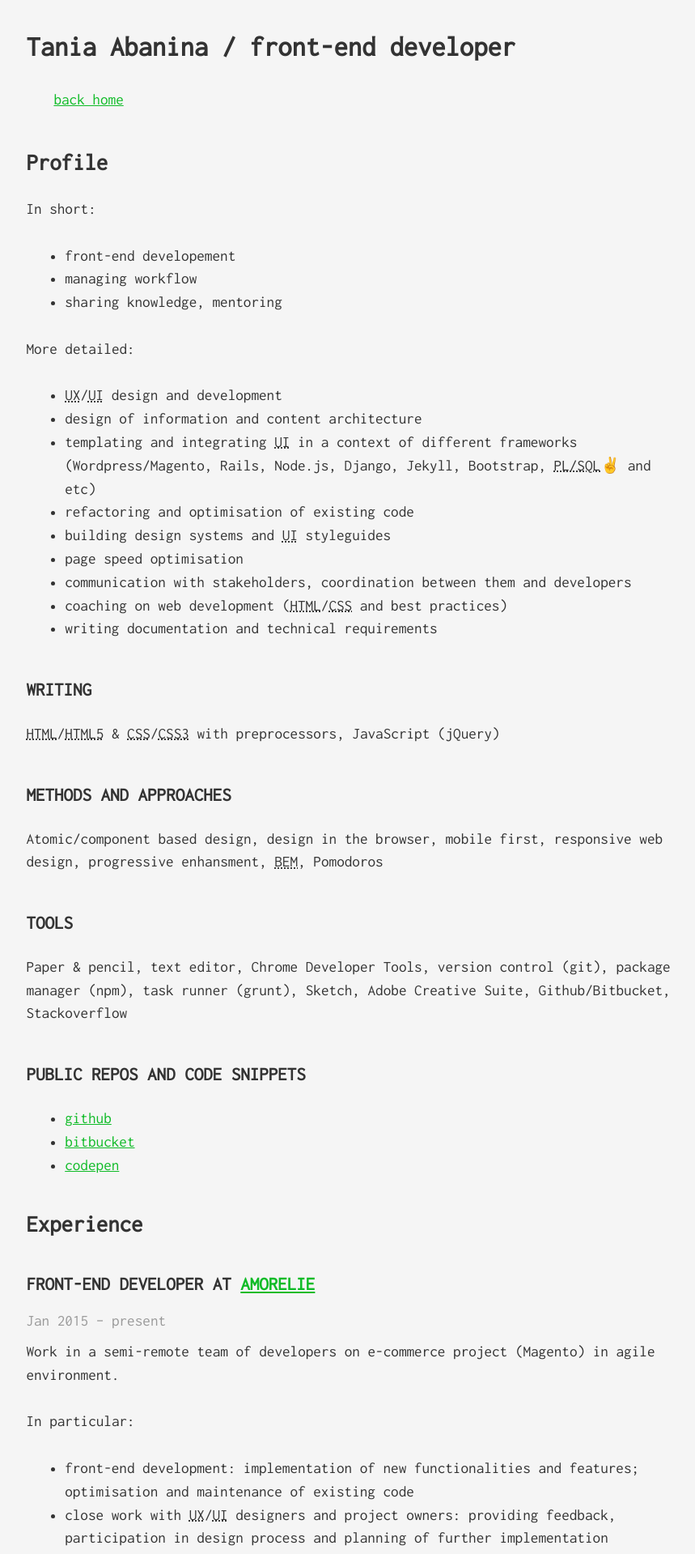
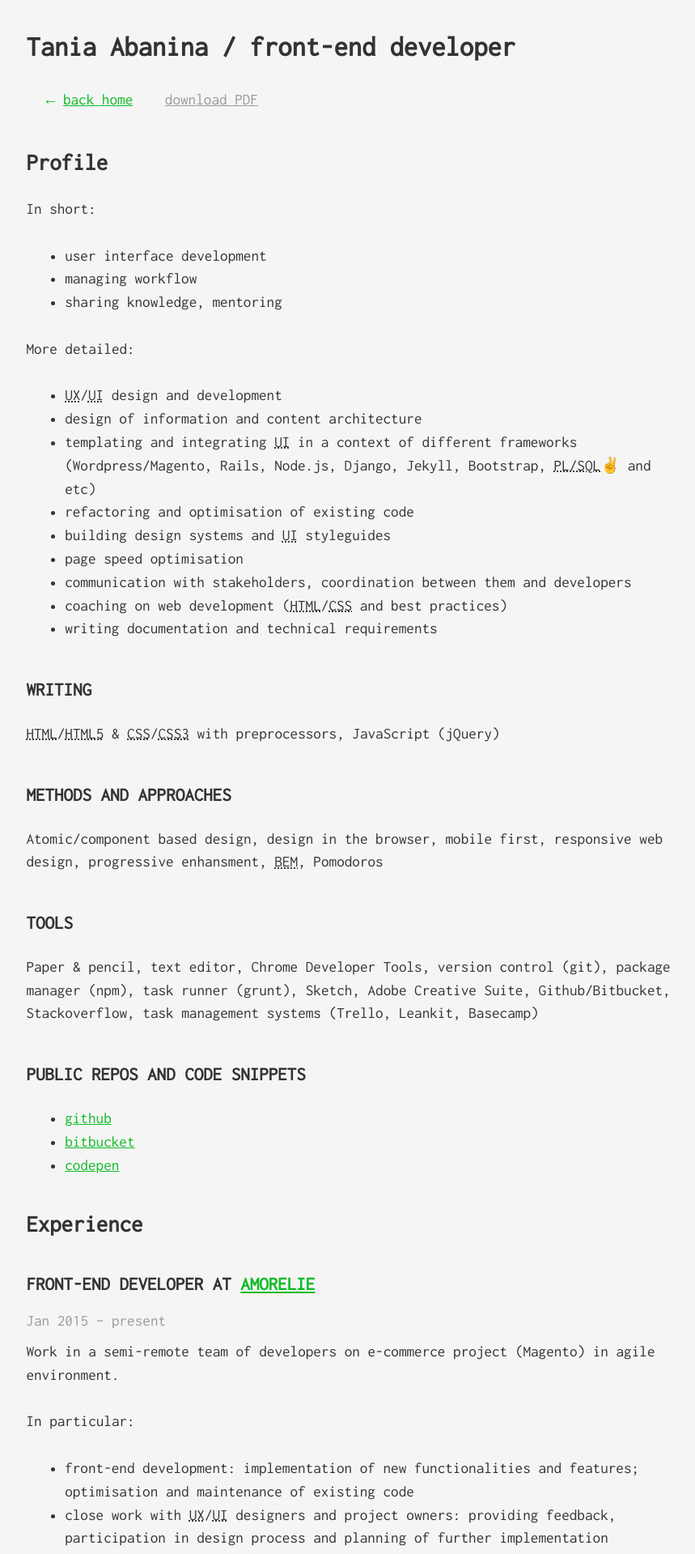
Before and after one commit to tataata/taniaabanina.com, a Jekyll site: the page built from resume.md, in a window 1280 px wide. Shown: the top 1919 px of the page at 81% size, without its empty margins (6-865 px from the left). Built offline with Jekyll 4.4.1, drawn with Linux system fonts in a browser that asks for light colours.

Commit message:
update copy, add pdf and link to it

```diff
--- a/css/screen.css
+++ b/css/screen.css
@@ -66,6 +66,10 @@ body {
 a {
   text-decoration: underline;
   color: #0fbb27; }
+  a:hover, a:focus {
+    color: #0c9a20; }
+  a:active {
+    color: #097418; }
 
 ::-moz-selection {
   background-color: #d6dbe1;
@@ -100,27 +104,31 @@ main {
 header {
   padding: 0 60px 0 0; }
 
-nav {
-  	/*position: fixed;
-  	z-index: 1;
-  	top: 24vh;
-  	left: 0;
-  */
-  	/*@media (min-width: 720px) {
-  		left: 80vw;
-  		right: auto;
-  	}
-
-  	@media (min-width: 1025px) {
-  		left: 800px;
-  	}*/ }
-  nav ul,
-  nav ul li {
-    padding: 0;
-    list-style: none; }
-  nav a {
+nav ul,
+nav ul li {
+  padding: 0;
+  list-style: none; }
+nav li {
+  display: inline-block; }
+nav a {
+  display: inline-block;
+  padding: 5px 15px;
+  position: relative; }
+  nav a .icon {
     display: inline-block;
-    padding: 5px 15px; }
+    position: relative;
+    top: 0;
+    left: -0.5rem; }
+nav .download {
+  margin: 0; }
+  nav .download a {
+    color: #999;
+    /*border: 1px solid;
+    text-decoration: none;*/ }
+    nav .download a:hover, nav .download a:focus {
+      color: #6e6e6e; }
+    nav .download a:active {
+      color: #545454; }
 
 html {
   box-sizing: border-box;
--- a/resume.md
+++ b/resume.md
@@ -6,7 +6,8 @@ permalink: /cv/
 
 <nav>
   <ul>
-    <li class="nav__item {% if location == '/' or page.layout == 'default' %}active {% endif %}"><a href="/">back home</a></li>
+    <li class="nav__item {% if location == '/' or page.layout == 'default' %}active {% endif %}"><a href="/"><span class="icon">&larr; </span>back home</a></li>
+    <li class="download"><a href="/tania-abanina-cv.pdf">download PDF</a></li>
   </ul>
 </nav>
 
@@ -14,7 +15,7 @@ permalink: /cv/
 
 In short:
 
-- front-end developement
+- user interface development
 - managing workflow
 - sharing knowledge, mentoring
 
@@ -38,7 +39,8 @@ More detailed:
 Atomic/component based design, design in the browser, mobile first, responsive web design, progressive enhansment, <abbr title="Block Element Modifier">BEM</abbr>, Pomodoros
 
 ### Tools
-Paper & pencil, text editor, Chrome Developer Tools, version control (git), package manager (npm), task runner (grunt), Sketch, Adobe Creative Suite, Github/Bitbucket, Stackoverflow
+Paper & pencil, text editor, Chrome Developer Tools, version control (git), package manager (npm), task runner (grunt), Sketch, Adobe Creative Suite, Github/Bitbucket, Stackoverflow, task management systems (Trello, Leankit, Basecamp)
+
 
 ### Public repos and code snippets
 - [github](https://github.com/tataata)
```
Also changed, not shown: index.md (+1 -1 lines), scss/_layout.scss (+32 -13 lines), scss/_site.scss (+9 -0 lines), 4 other files.
